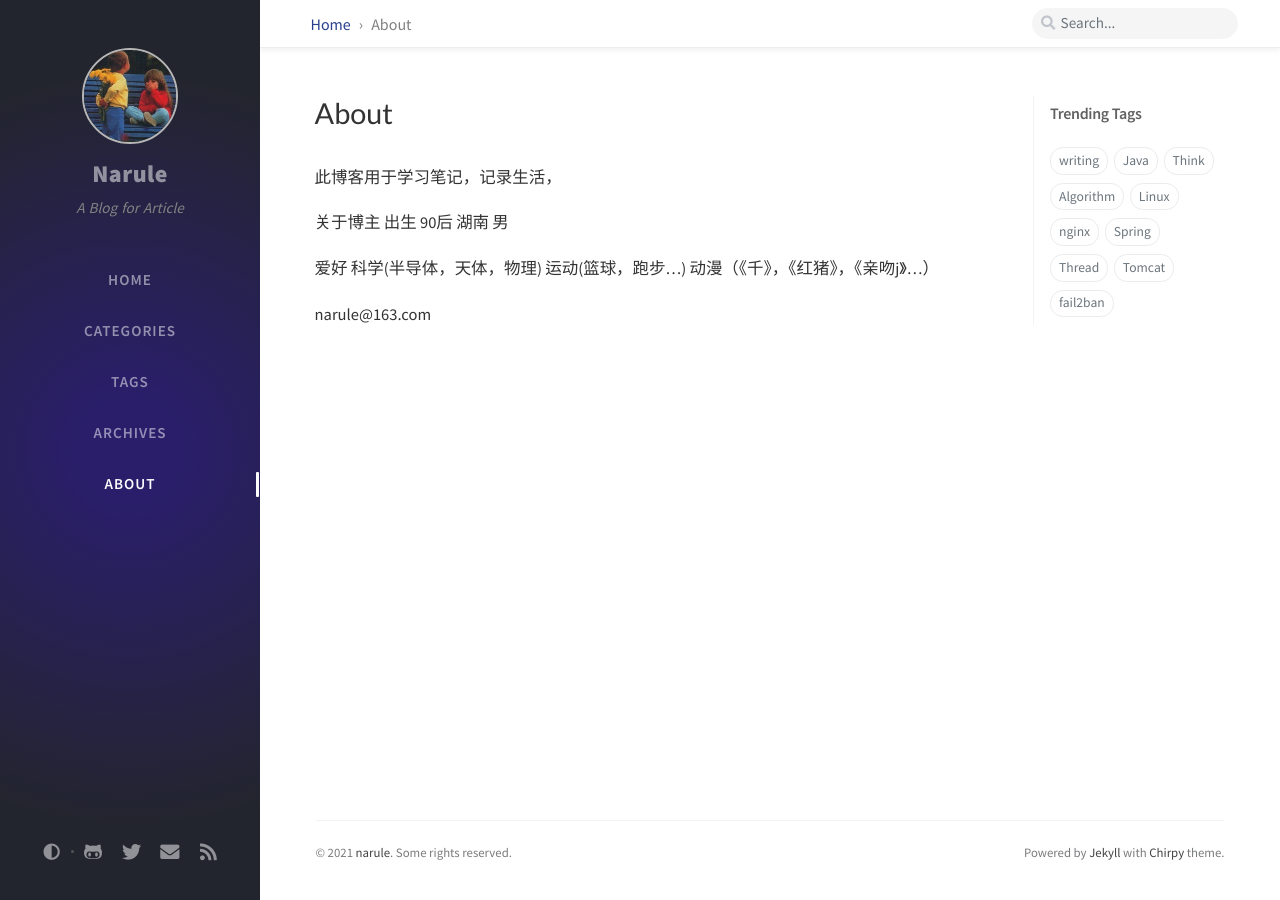
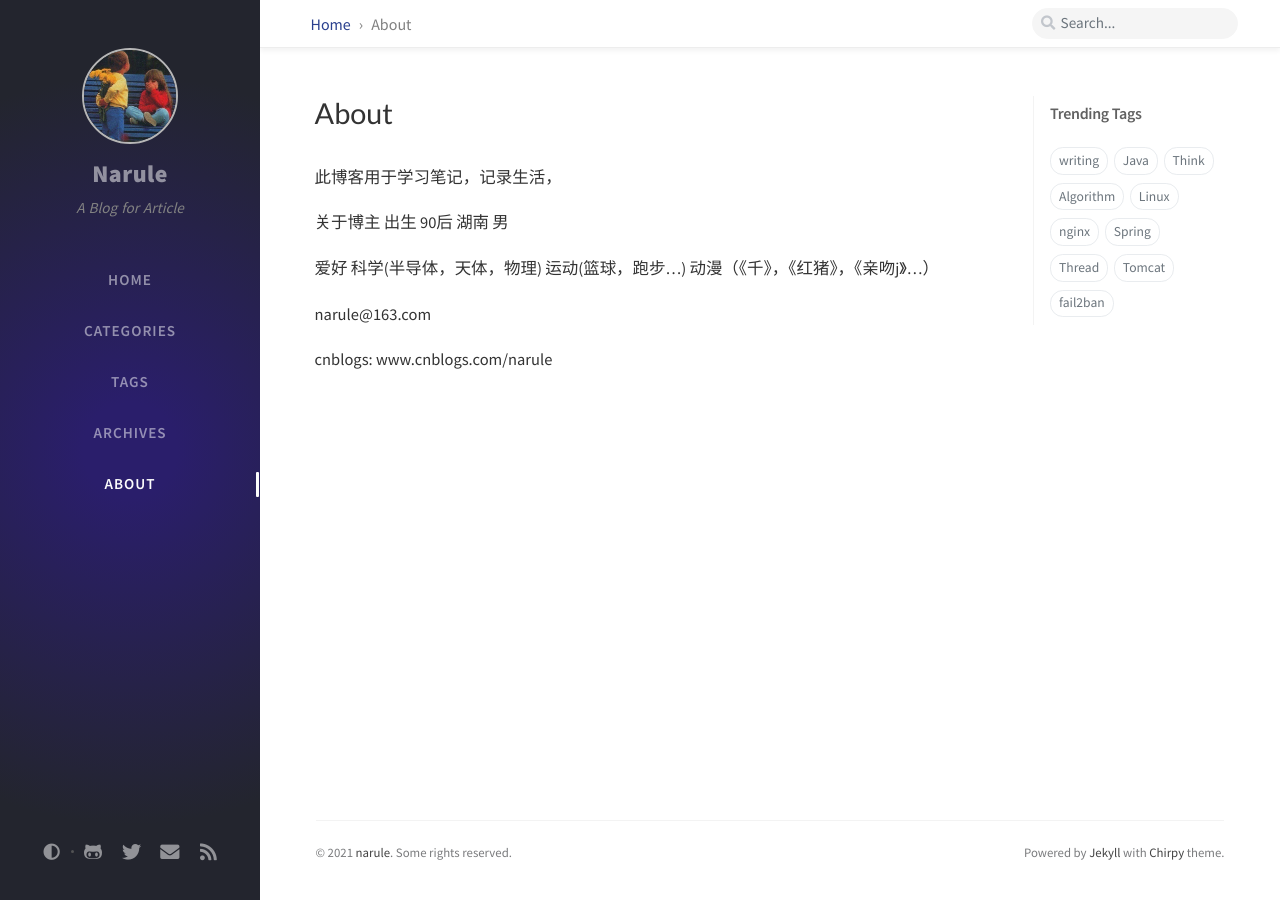
Before and after one commit to narule/narule.github.io, a Jekyll site: the page built from _tabs/about.md, in a window 1280 px wide. Built offline with Jekyll 4.4.1, drawn with Linux system fonts in a browser that asks for light colours; nearby versions of some CDN libraries; comment, search, counter and statistics services are not loaded.

Commit message:
Update about.md

```diff
--- a/_tabs/about.md
+++ b/_tabs/about.md
@@ -23,3 +23,5 @@ order: 4
 动漫（《千》，《红猪》，《亲吻j》...）
 
 narule@163.com
+
+cnblogs: www.cnblogs.com/narule
```
